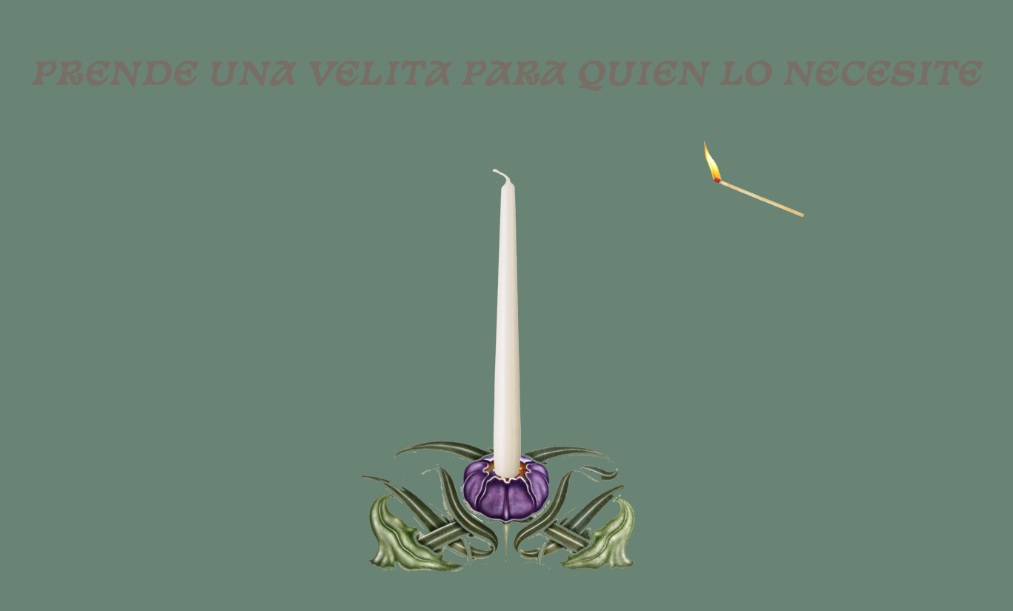
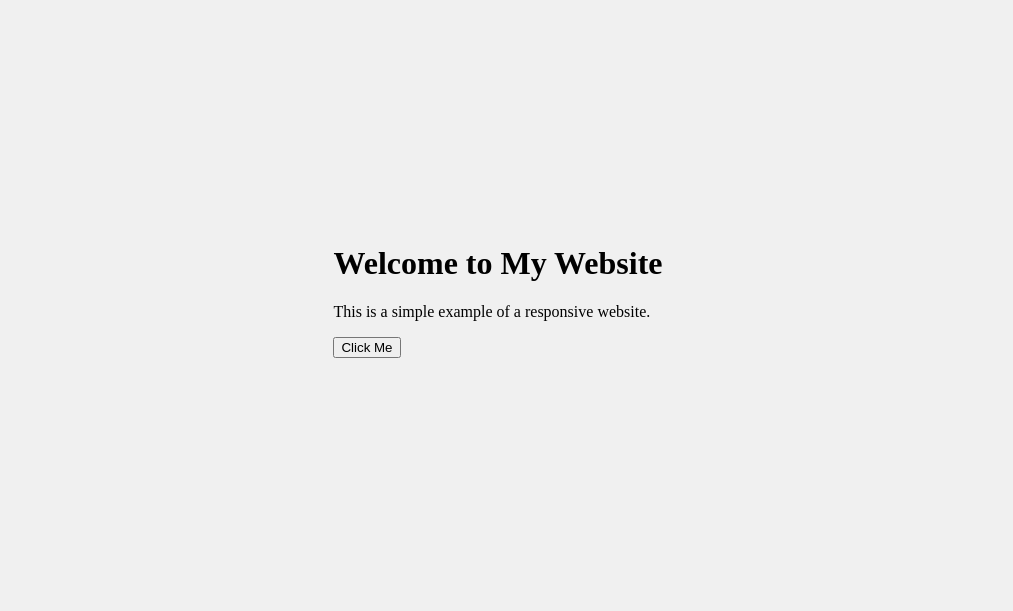
Before and after one commit to CorinaMandarina/prenderunavelita, a plain HTML site: page index.html in a window 1280 px wide. Shown: the part 109-720 px from the top of the page, without its empty margins (142-1155 px from the left). Drawn offline with Linux system fonts and the light colour scheme.

Commit message:
Update index.html

```diff
--- a/index.html
+++ b/index.html
@@ -3,15 +3,17 @@
 <head>
     <meta charset="UTF-8">
     <meta name="viewport" content="width=device-width, initial-scale=1.0">
-    <title>Voy a Prenderte Una Velita</title>
+    <title>My Responsive Website</title>
     <link rel="stylesheet" href="styles.css">
-    <meta name="viewport" content="width=device-width, initial-scale=1.0">
 </head>
 <body>
-    <div id="container">
-        <div id="match" draggable="true"></div>
-        <div id="candle"></div>
-    </div>
-    <script src="script.js"></script>
+
+<div class="container">
+    <h1>Welcome to My Website</h1>
+    <p>This is a simple example of a responsive website.</p>
+    <button onclick="showMessage()">Click Me</button>
+</div>
+
+<script src="script.js"></script>
 </body>
 </html>
```
